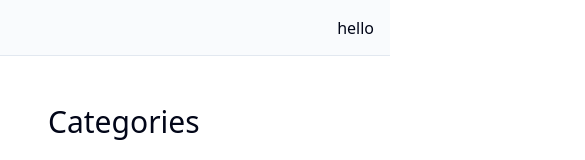
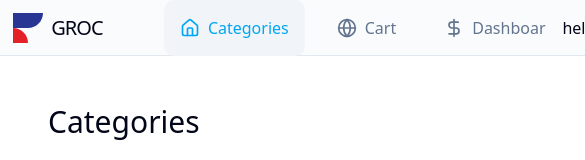
Before and after one commit to primalkarma/groc, a Next.js app: page /categories in a window 390 px wide. Shown: the top 160 px of the page, 585 px wide, since content can reach past the window. Built offline with nearby package versions, Linux system fonts and the light colour scheme; no server answers; the database is empty.

Commit message:
made the app responsive

```diff
--- a/app/(content)/categories/[cat_id]/components/ProductCard.tsx
+++ b/app/(content)/categories/[cat_id]/components/ProductCard.tsx
@@ -12,7 +12,6 @@ type ProductCardProps = {
 };
 
 export default function ProductCard({ product, subcat_name }: ProductCardProps) {
-
   return (
     <div>
       {/* Link to Product Details */}
@@ -21,18 +20,18 @@ export default function ProductCard({ product, subcat_name }: ProductCardProps)
         aria-label={`View ${product.product_name}`}
       >
         <Card
-          className="w-full transition-transform duration-300 ease-in-out hover:scale-[1.05] hover:bg-accent focus:outline-none focus:ring-2 focus:ring-ring"
+          className="max-w-xs mx-auto transition-transform duration-300 ease-in-out hover:scale-[1.05] hover:bg-accent focus:outline-none focus:ring-2 focus:ring-ring"
           role="button"
           tabIndex={0}
         >
           <CardHeader>
             {/* Product Image */}
-            <div className="relative w-full aspect-[4/3] bg-muted rounded-lg overflow-hidden mb-4">
+            <div className="relative w-full aspect-square bg-muted rounded-lg overflow-hidden mb-4">
               <Image
                 src={product.product_img || "/placeholder.svg"}
                 alt={product.product_name}
                 fill
-                className="object-contain p-8"
+                className="object-contain p-4" // Reduced padding for smaller screens
                 style={{ objectFit: "contain" }}
                 loading="lazy"
                 quality={75}
--- a/app/(content)/categories/[cat_id]/components/ProductsList.tsx
+++ b/app/(content)/categories/[cat_id]/components/ProductsList.tsx
@@ -21,7 +21,6 @@ type ProductsListProps = {
 export default function ProductsList({ subcategories }: ProductsListProps) {
   const [loading, setLoading] = useState(true); // Loading state
 
-  // Simulate a delay to show the loader
   useEffect(() => {
     const timer = setTimeout(() => setLoading(false), 1000); // Adjust delay if needed
     return () => clearTimeout(timer);
@@ -36,7 +35,7 @@ export default function ProductsList({ subcategories }: ProductsListProps) {
           <div className="h-6 w-48 bg-[#CC4B27]/50 rounded animate-pulse" />
 
           {/* Skeleton for Product Grid */}
-          <div className="grid grid-cols-1 md:grid-cols-2 lg:grid-cols-3 gap-6">
+          <div className="grid grid-cols-2 gap-4">
             {[...Array(6)].map((_, idx) => (
               <div key={idx} className="w-full h-64 bg-[#317039]/50 rounded-lg animate-pulse" />
             ))}
@@ -62,7 +61,7 @@ export default function ProductsList({ subcategories }: ProductsListProps) {
           <h2 className="text-2xl font-medium mb-4">{subcategory.subcat_name}</h2>
 
           {/* Products Grid */}
-          <div className="grid grid-cols-1 md:grid-cols-2 lg:grid-cols-3 gap-6">
+          <div className="grid grid-cols-2 gap-4">
             {subcategory.products.map((product) => (
               <ProductCard
                 key={product.product_id}
--- a/app/(content)/categories/components/CategoriesList.tsx
+++ b/app/(content)/categories/components/CategoriesList.tsx
@@ -27,7 +27,7 @@ export default function CategoriesList({ categories, errorMessage }: CategoriesL
 
   // Skeleton Loader for Categories
   const SkeletonLoader = () => (
-    <div className="grid grid-cols-1 md:grid-cols-2 gap-6">
+    <div className="grid grid-cols-2 md:grid-cols-2 gap-6">
       {[...Array(6)].map((_, index) => (
         <div key={index} className="w-full">
           <Card className="w-full">
@@ -65,7 +65,7 @@ export default function CategoriesList({ categories, errorMessage }: CategoriesL
   }
 
   return (
-    <div className="grid grid-cols-1 md:grid-cols-2 gap-6">
+    <div className="grid grid-cols-2 sm:grid-cols-2 md:grid-cols-2 gap-6">
       {categories.map((category) => (
         <Link
           key={category.cat_id}
@@ -73,7 +73,7 @@ export default function CategoriesList({ categories, errorMessage }: CategoriesL
           aria-label={`View ${category.cat_name} category`}
         >
           <Card
-            className="w-full transition-transform duration-300 ease-in-out hover:scale-[1.05] hover:bg-accent focus:outline-none focus:ring-2 focus:ring-ring"
+            className="max-w-sm mx-auto transition-transform duration-300 ease-in-out hover:scale-[1.05] hover:bg-accent focus:outline-none focus:ring-2 focus:ring-ring"
             role="button"
             tabIndex={0}
           >
--- a/app/(content)/categories/components/CategoryCard.tsx
+++ b/app/(content)/categories/components/CategoryCard.tsx
@@ -15,7 +15,7 @@ export default function CategoryCard({ category }: CategoryCardProps) {
       aria-label={`View ${category.cat_name} category`}
     >
       <Card
-        className="w-full transition-transform duration-300 ease-in-out hover:scale-[1.05] hover:bg-accent focus:outline-none focus:ring-2 focus:ring-ring"
+        className="max-w-xs mx-auto transition-transform duration-300 ease-in-out hover:scale-[1.05] hover:bg-accent focus:outline-none focus:ring-2 focus:ring-ring"
         role="button"
         tabIndex={0}
       >
--- a/app/(content)/layout.tsx
+++ b/app/(content)/layout.tsx
@@ -6,6 +6,7 @@ import DashboardItems from "../components/dashboard/DashboardItems";
 const DashboardLayout = ({ children }: { children: ReactNode }) => {
   return (
     <section className="grid min-h-screen w-full md:grid-cols-[220px_1fr] lg:grid-cols-[280px_1fr]">
+      {/* Sidebar (Hidden on small screens) */}
       <div className="hidden border-r bg-muted/40 md:block">
         <div className="flex h-full max-h-screen flex-col gap-2">
           <div className="flex h-14 items-center border-b px-4 lg:h-[60px] lg:px-6">
@@ -23,12 +24,29 @@ const DashboardLayout = ({ children }: { children: ReactNode }) => {
             </nav>
           </div>
         </div>
-        {/* {children} */}
       </div>
+
+      {/* Main Content */}
       <div className="flex flex-col w-full">
-        <header className="flex h-14 items-center gap-4 border-b bg-muted/40 px-4 lg:h-[60px] lg:px-6">
+        {/* Header (Navigation on small screens) */}
+        <header className="flex h-14 items-center gap-4 border-b bg-muted/40 px-4 lg:h-[60px] lg:px-6 ">
+          <Link
+            href="/"
+            className="md:hidden flex items-center justify-center gap-2 font-semibold mr-12"
+          >
+            <Image src="/logo.svg" width={30} height={30} alt="logo" />
+            <h3 className="text-xl tracking-tighter font-light">GROC</h3>
+          </Link>
+          {/* Navigation for small screens */}
+          <div className="md:hidden mx-auto flex-grow overflow-x-auto scrollbar-hide">
+            <nav className="flex items-center space-x-4">
+              <DashboardItems />
+            </nav>
+          </div>
+          {/* Placeholder for other header content (visible on all screens) */}
           <div className="ml-auto flex items-center gap-x-5">hello</div>
         </header>
+        {/* Main content area */}
         <main className="flex-1 p-4 lg:p-6">{children}</main>
       </div>
     </section>
--- a/app/page.tsx
+++ b/app/page.tsx
@@ -6,6 +6,7 @@ import {
   SignedOut,
   UserButton,
 } from "@clerk/nextjs";
+import Link from "next/link";
 export default function Home() {
   return (
     <div className="p-10">
@@ -19,15 +20,20 @@ export default function Home() {
           <SignUpButton>
             <Button variant={"secondary"} size={"default"} asChild>
               <span className="text-sm cursor-pointer">Sign Up</span>
-              </Button>
+            </Button>
           </SignUpButton>
         </SignedOut>
         <SignedIn>
           <UserButton />
         </SignedIn>
       </header>
-      <h1>Hello !!!</h1>
-      <Button variant={"outline"}>Click me</Button>
+
+      <h1 className="flex justify-center items-center text-4xl font-bold">
+      <span className="text-[#317039]"> GROCIFY!</span>
+      </h1>
+      <Button variant="default" asChild className="flex justify-center items-center max-w-sm mx-auto mt-20">
+        <Link href="/categories">Start Shopping</Link>
+      </Button>
     </div>
   );
 }
```
